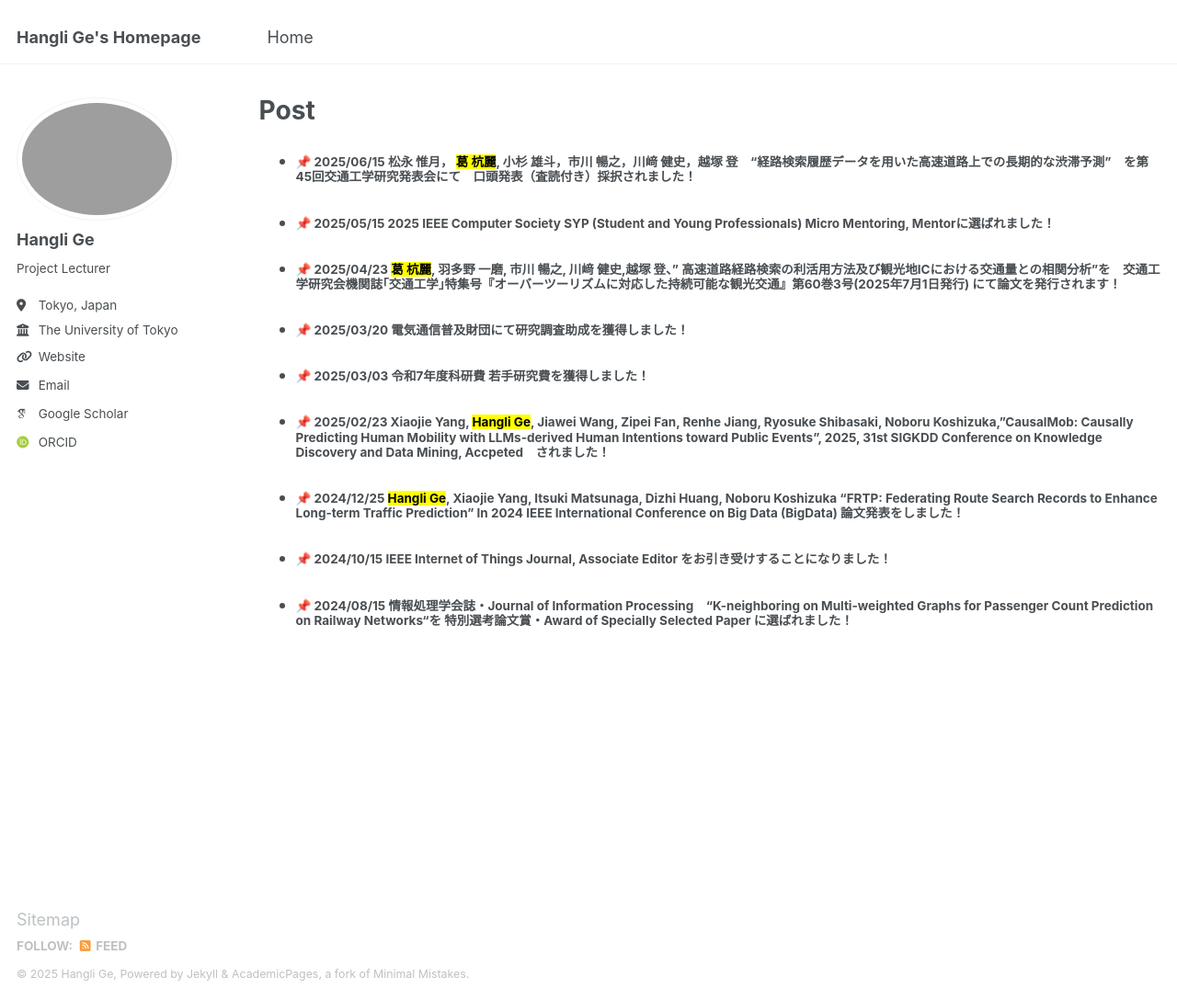
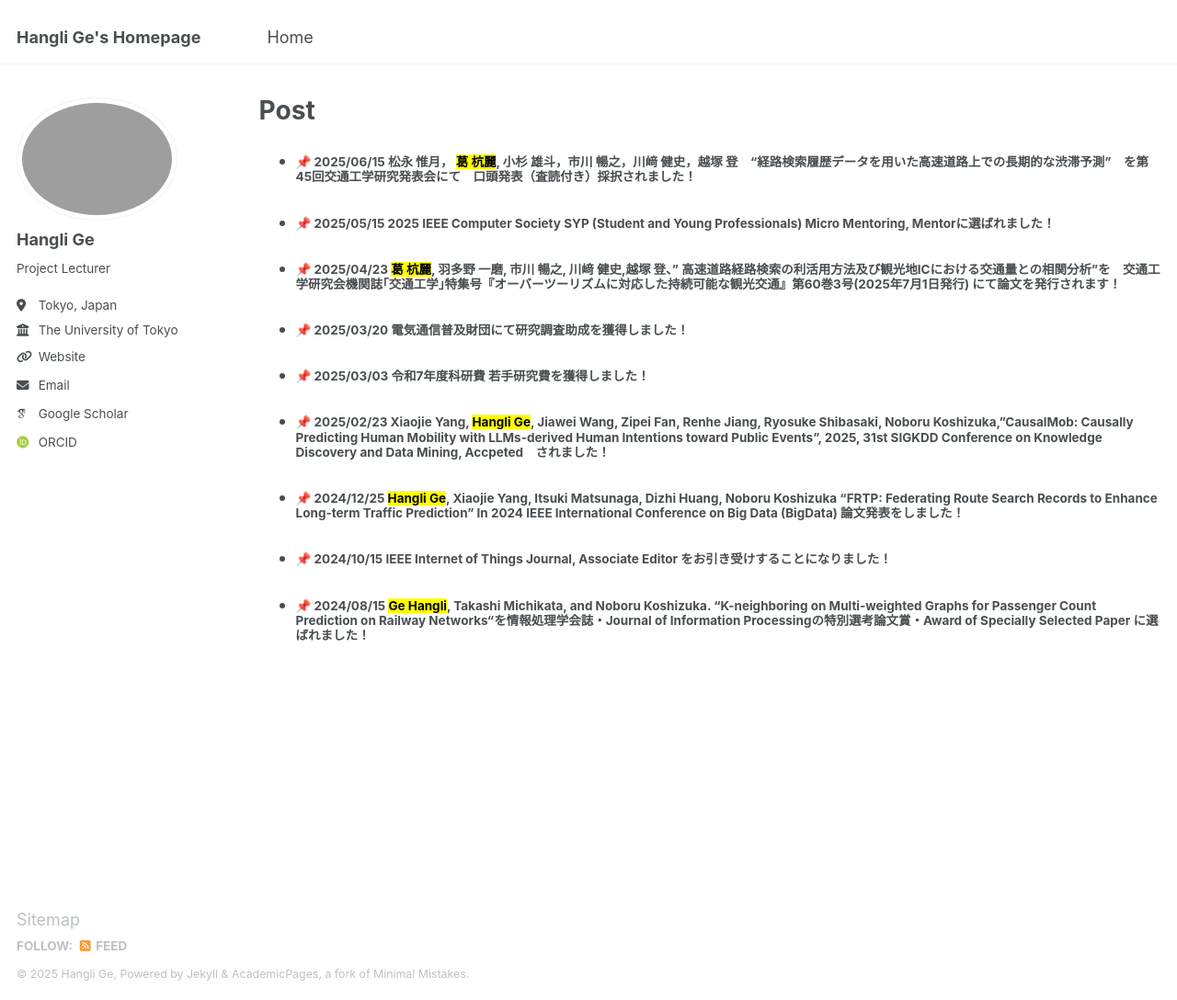
Before and after one commit to christie888/christie888.github.io, a Jekyll site: the page built from _pages/post.md, in a window 1280 px wide and 1088 px high. Shown: the whole window at 92% size. Built offline with Jekyll 4.4.1, drawn with Linux system fonts in a browser that asks for light colours; some web fonts are replaced.

Commit message:
Update post.md

```diff
--- a/_pages/post.md
+++ b/_pages/post.md
@@ -10,9 +10,9 @@ permalink: post/
 * #####  📌 2025/03/20 電気通信普及財団にて研究調査助成を獲得しました！
 * #####  📌 2025/03/03 令和7年度科研費 若手研究費を獲得しました！
 * #####  📌 2025/02/23 Xiaojie Yang,  <mark>Hangli Ge</mark>, Jiawei Wang, Zipei Fan, Renhe Jiang, Ryosuke Shibasaki, Noboru Koshizuka,”CausalMob: Causally Predicting Human Mobility with LLMs-derived Human Intentions toward Public Events”, 2025, 31st SIGKDD Conference on Knowledge Discovery and Data Mining, Accpeted　されました！
-* #####  📌 2024/12/25  <mark>Hangli Ge</mark>, Xiaojie Yang, Itsuki Matsunaga, Dizhi Huang, Noboru Koshizuka “FRTP: Federating Route Search Records to Enhance Long-term Traffic Prediction” In 2024 IEEE International Conference on Big Data (BigData) 論文発表をしました！
+* #####  📌 2024/12/25 <mark>Hangli Ge</mark>, Xiaojie Yang, Itsuki Matsunaga, Dizhi Huang, Noboru Koshizuka “FRTP: Federating Route Search Records to Enhance Long-term Traffic Prediction” In 2024 IEEE International Conference on Big Data (BigData) 論文発表をしました！
 * #####  📌 2024/10/15 IEEE Internet of Things Journal, Associate Editor をお引き受けすることになりました！
-* #####  📌 2024/08/15 情報処理学会誌・Journal of Information Processing　“K-neighboring on Multi-weighted Graphs for Passenger Count Prediction on Railway Networks“を 特別選考論文賞・Award of Specially Selected Paper に選ばれました！
+* #####  📌 2024/08/15 <mark>Ge Hangli</mark>, Takashi Michikata, and Noboru Koshizuka. “K-neighboring on Multi-weighted Graphs for Passenger Count Prediction on Railway Networks“を情報処理学会誌・Journal of Information Processingの特別選考論文賞・Award of Specially Selected Paper に選ばれました！
 
 
 <!--
```
